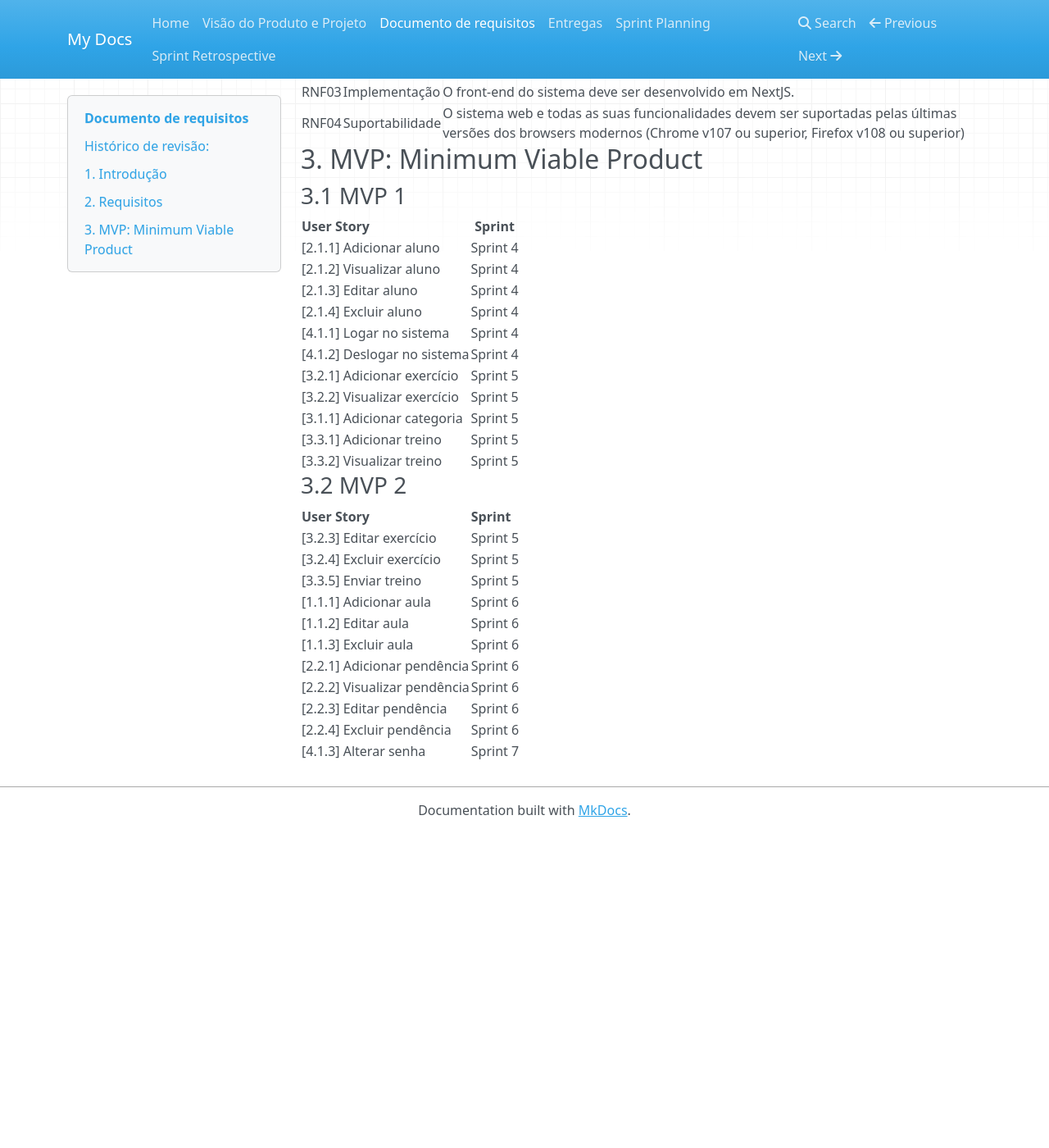
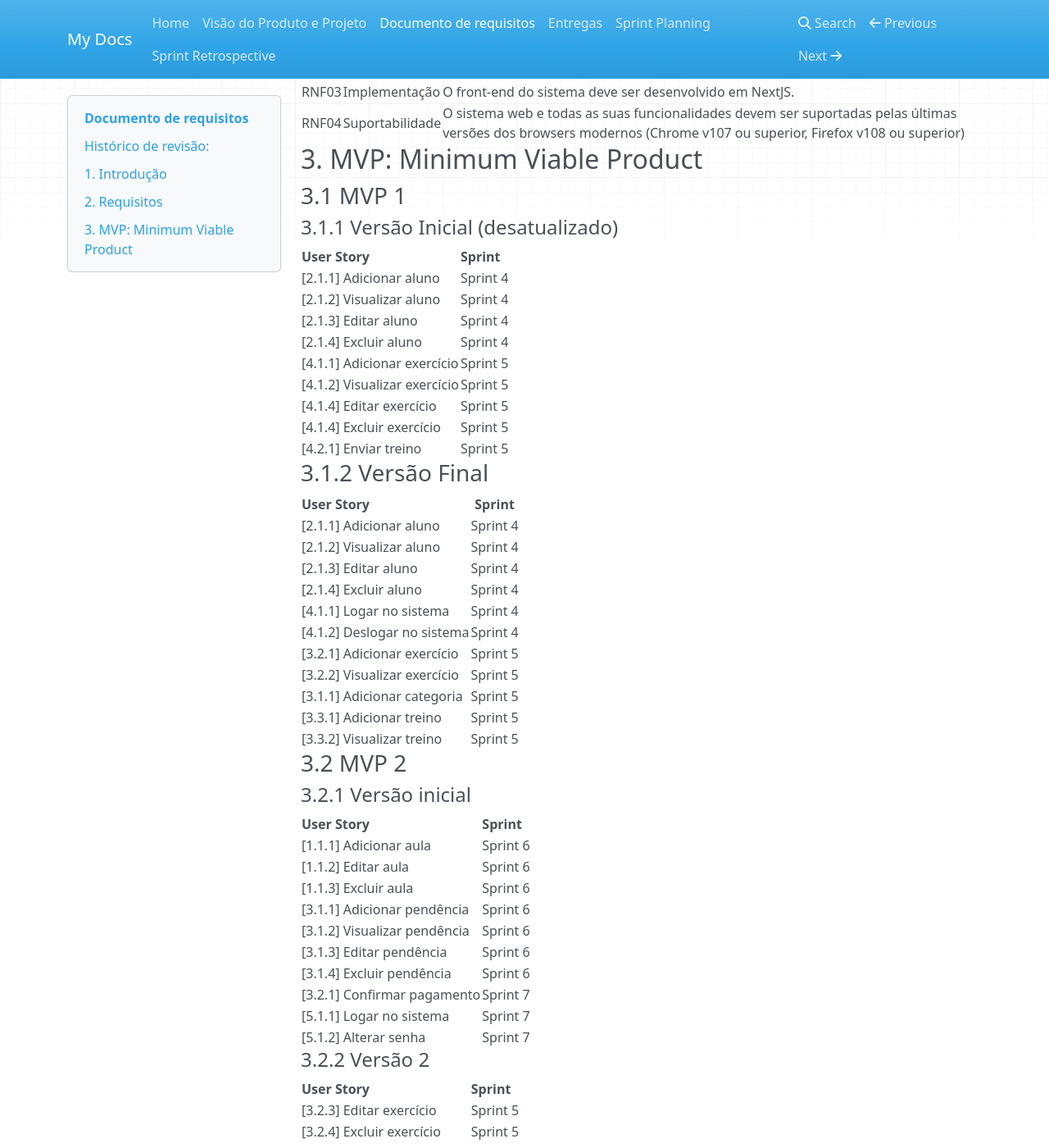
Before and after one commit to mdsreq-fga-unb/2022.2-Strix, an MkDocs documentation site: the page built from documentation/docs/documento_de_requisitos.md, in a window 1280 px wide and 1400 px high, scrolled down 5500 px. Shown: the whole window at 82% size. Built offline with MkDocs 1.6.1, drawn with Linux system fonts in a browser that asks for light colours; nearby versions of some CDN libraries; before the commit the page ends 6516 px from its top, so only the background shows below that.

Commit message:
adição de versões dos MVPs

```diff
--- a/documentation/docs/documento_de_requisitos.md
+++ b/documentation/docs/documento_de_requisitos.md
@@ -109,6 +109,22 @@ Os requisitos funcionais estão organizados hierarquicamente na estrutura de Ép
 
 ### 3.1 MVP 1
 
+#### 3.1.1 Versão Inicial (desatualizado)
+
+| User Story                   | Sprint   |
+|------------------------------|----------|
+| [2.1.1] Adicionar aluno      | Sprint 4 |
+| [2.1.2] Visualizar aluno     | Sprint 4 |
+| [2.1.3] Editar aluno         | Sprint 4 |
+| [2.1.4] Excluir aluno        | Sprint 4 |
+| [4.1.1] Adicionar exercício  | Sprint 5 |
+| [4.1.2] Visualizar exercício | Sprint 5 |
+| [4.1.4] Editar exercício     | Sprint 5 |
+| [4.1.4] Excluir exercício    | Sprint 5 |
+| [4.2.1] Enviar treino        | Sprint 5 |
+
+### 3.1.2 Versão Final
+
 | User Story                   |  Sprint  |
 |------------------------------|:--------:|
 | [2.1.1] Adicionar aluno      | Sprint 4 |
@@ -123,7 +139,25 @@ Os requisitos funcionais estão organizados hierarquicamente na estrutura de Ép
 | [3.3.1] Adicionar treino     | Sprint 5 |
 | [3.3.2] Visualizar treino    | Sprint 5 |
 
+
 ### 3.2 MVP 2
+
+#### 3.2.1 Versão inicial
+
+| User Story                   | Sprint   |
+|------------------------------|----------|
+| [1.1.1] Adicionar aula       | Sprint 6 |
+| [1.1.2] Editar aula          | Sprint 6 |
+| [1.1.3] Excluir aula         | Sprint 6 |
+| [3.1.1] Adicionar pendência  | Sprint 6 |
+| [3.1.2] Visualizar pendência | Sprint 6 |
+| [3.1.3] Editar pendência     | Sprint 6 |
+| [3.1.4] Excluir pendência    | Sprint 6 |
+| [3.2.1] Confirmar pagamento  | Sprint 7 |
+| [5.1.1] Logar no sistema     | Sprint 7 |
+| [5.1.2] Alterar senha        | Sprint 7 |
+
+#### 3.2.2 Versão 2
 
 | User Story | Sprint |
 | ---- | ---- |
```
